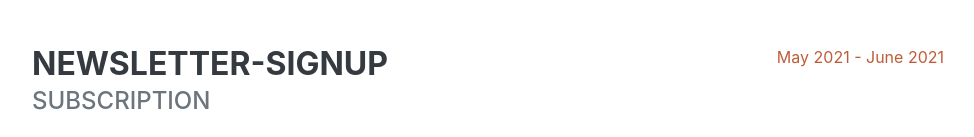
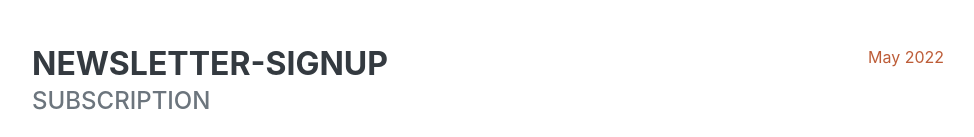
Before and after one commit to Subhan-khaliq/Portfolio-Website, a plain HTML site: page index.html in a window 1280 px wide. Shown: the part 2918-3055 px from the top of the page, without its empty margins (288-1262 px from the left). Drawn offline with nearby package versions, Linux system fonts and the light colour scheme; no server answers; a web font is replaced by a local one.

Commit message:
Add files via upload

```diff
--- a/index.html
+++ b/index.html
@@ -153,7 +153,7 @@
                             <p>When user fill this form it will be a new subscriber to your MailChimp Audience.</p>
                             <div class="subheading mb-3"><a href="https://github.com/Subhan-khaliq/MailChimp-Signup">Code</a></div>
                         </div>
-                        <div class="flex-shrink-0"><span class="text-primary">May 2021 - June 2021</span></div>
+                        <div class="flex-shrink-0"><span class="text-primary">May 2022</span></div>
                     </div>
                     <div class="d-flex flex-column flex-md-row justify-content-between mb-5">
                         <div class="flex-grow-1">
```
